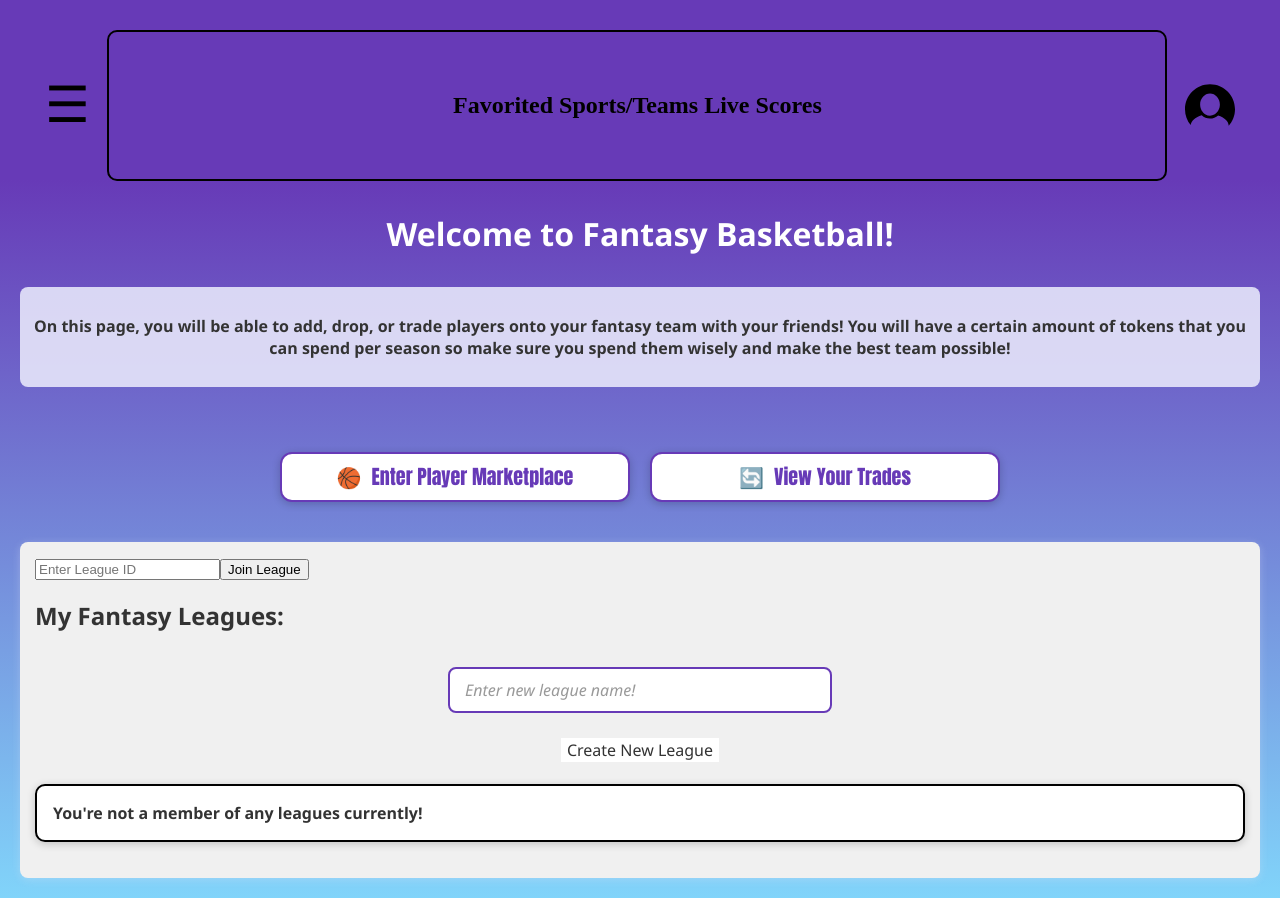
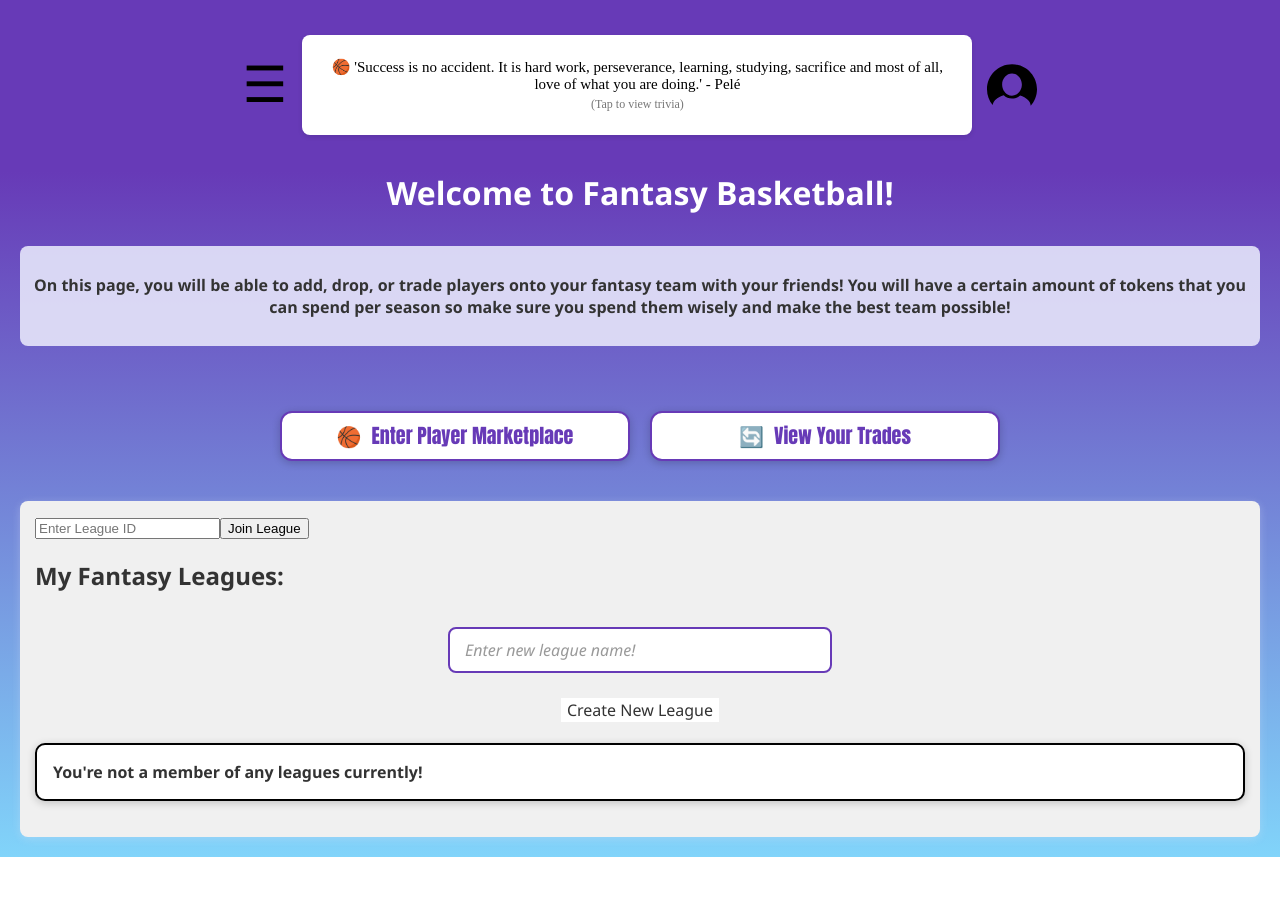
Before and after one commit to joelroyST/meta-capstone, a React (Vite) app in the folder frontend/: page /fantasy-basketball in a window 1280 px wide. After the commit the page ends 857 px from the top, so only its background shows below. Built offline with nearby package versions, Linux system fonts and the light colour scheme.

Commit message:
Created an interactive top bar that shows trivia questions and popular quotes by nba players

```diff
--- a/frontend/src/components/TopBar.css
+++ b/frontend/src/components/TopBar.css
@@ -0,0 +1,6 @@
+.top-section {
+    display: flex;
+    align-items: center;
+    justify-content: center !important;
+    padding: 15px;
+}
--- a/frontend/src/components/TopBar.jsx
+++ b/frontend/src/components/TopBar.jsx
@@ -1,6 +1,7 @@
 import React from "react";
 import DefaultProfilePic from "../assets/defaultpfp.svg";
 import "./TopBar.css";
+import Trivia from "./Trivia";
 
 const TopBar = ({ onHamburgClick, onProfileClick }) => {
   return (
@@ -10,9 +11,7 @@ const TopBar = ({ onHamburgClick, onProfileClick }) => {
           onClick={onHamburgClick}>
           ☰
         </div>
-        <section className="favorite-livescores">
-          <h2>Favorited Sports/Teams Live Scores</h2>
-        </section>
+       <Trivia />
         <img
           className="user-profile-icon"
           src={DefaultProfilePic}
--- /dev/null
+++ b/frontend/src/components/Trivia.css
@@ -0,0 +1,32 @@
+.quote-trivia-toggle {
+  background: white;
+  padding: 10px 15px;
+  border-radius: 8px;
+  box-shadow: 0 2px 5px rgba(0,0,0,0.1);
+  cursor: pointer;
+  width: 50vw;
+  max-width: 800px;
+  height: 80px;
+  text-align: center;
+  display: flex;
+  flex-direction: column;
+  justify-content: center;
+  transition: transform 0.2s ease, box-shadow 0.2s ease;
+}
+
+.quote-trivia-toggle:hover {
+  transform: translateY(-2px);
+  box-shadow: 0 4px 8px rgba(0,0,0,0.15);
+}
+
+.quote-trivia-toggle p {
+  margin: 0;
+  font-size: 15px;
+}
+
+.toggle-hint {
+  display: block;
+  font-size: 12px;
+  color: #777;
+  margin-top: 4px;
+}
--- /dev/null
+++ b/frontend/src/components/Trivia.jsx
@@ -0,0 +1,100 @@
+import React, { useState } from "react";
+import "./Trivia.css";
+
+const Trivia = () => {
+  const quotes = [
+  "🏀 'Success is no accident. It is hard work, perseverance, learning, studying, sacrifice and most of all, love of what you are doing.' - Pelé",
+  "🔥 'I've failed over and over and over again in my life. And that is why I succeed.' - Michael Jordan",
+  "💪 'You have to expect things of yourself before you can do them.' - Michael Jordan",
+  "🏆 'The only way to prove that you’re a good sport is to lose.' - Ernie Banks",
+  "⚡ 'It's not whether you get knocked down; it's whether you get up.' - Vince Lombardi",
+  "🌟 'Do not let what you cannot do interfere with what you can do.' - John Wooden",
+  "💥 'Hard work beats talent when talent doesn’t work hard.' - Tim Notke",
+  "🔥 'Never say never because limits, like fears, are often just an illusion.' - Michael Jordan",
+  "🏀 'The more difficult the victory, the greater the happiness in winning.' - Pelé",
+  "💪 'You can't put a limit on anything. The more you dream, the farther you get.' - Michael Phelps",
+  "🏆 'You miss 100% of the shots you don’t take.' - Wayne Gretzky",
+  "🔥 'Champions keep playing until they get it right.' - Billie Jean King",
+  "💪 'Hard work beats talent when talent fails to work hard.' - Kevin Durant",
+  "⚡ 'The harder the battle, the sweeter the victory.' - Les Brown",
+  "🌟 'Excellence is not a singular act but a habit. You are what you repeatedly do.' - Shaquille O’Neal",
+  "💥 'The difference between a successful person and others is not a lack of strength, not a lack of knowledge, but rather a lack in will.' - Vince Lombardi",
+  "🏀 'Some people want it to happen, some wish it would happen, others make it happen.' - Michael Jordan",
+  "🔥 'You have to expect things of yourself before you can do them.' - Michael Jordan",
+  "💪 'Winning means you’re willing to go longer, work harder, and give more than anyone else.' - Vince Lombardi",
+  "⚡ 'The only place success comes before work is in the dictionary.' - Vince Lombardi",
+];
+
+const trivia = [
+  { question: "🧐 Who holds the record for most points scored in a single NBA game?", answer: "Wilt Chamberlain (100 points)" },
+  { question: "🤔 Which NBA player is known as 'The Black Mamba'?", answer: "Kobe Bryant" },
+  { question: "🏀 Which team won the first NBA championship?", answer: "Philadelphia Warriors" },
+  { question: "🕵️‍♂️ Who was the first player to be drafted #1 overall straight out of high school?", answer: "Kobe Bryant" },
+  { question: "🏆 Who has the most NBA MVP awards?", answer: "Kareem Abdul-Jabbar (6 MVPs)" },
+  { question: "🔥 Which player is famous for the 'Sky Hook' shot?", answer: "Kareem Abdul-Jabbar" },
+  { question: "💪 Who is the NBA's all-time leader in assists?", answer: "John Stockton" },
+  { question: "⚡ Which NBA player is nicknamed 'The King'?", answer: "LeBron James" },
+  { question: "🏀 What year was the NBA founded?", answer: "1946" },
+  { question: "🤔 Which player won the NBA Finals MVP award the most times?", answer: "Michael Jordan (6 times)" },
+  { question: "🧐 Who is the youngest player to score 30,000 points in the NBA?", answer: "LeBron James" },
+  { question: "🤔 Which NBA player is known as 'The Chef'?", answer: "Stephen Curry" },
+  { question: "🏀 Which team has the most NBA championships?", answer: "Boston Celtics (17 championships)" },
+  { question: "🕵️‍♂️ Who was the first NBA player to be elected league MVP by a unanimous vote?", answer: "Stephen Curry" },
+  { question: "🏆 Who was the first African American head coach to win an NBA championship?", answer: "Bill Russell" },
+  { question: "🔥 Which player is known for the 'Dream Shake' move?", answer: "Hakeem Olajuwon" },
+  { question: "💪 Who holds the record for most career triple-doubles?", answer: "Russell Westbrook" },
+  { question: "⚡ Which NBA player is nicknamed 'The Greek Freak'?", answer: "Giannis Antetokounmpo" },
+  { question: "🏀 What is the height of the basketball hoop in the NBA?", answer: "10 feet" },
+  { question: "🤔 Which player was known as 'The Mailman'?", answer: "Karl Malone" },
+];
+
+  const [showQuote, setShowQuote] = useState(true);
+  const [showAnswer, setShowAnswer] = useState(false);
+  const [quoteIndex, setQuoteIndex] = useState(0);
+  const [triviaIndex, setTriviaIndex] = useState(0);
+
+  const handleToggle = () => {
+    if (showQuote) {
+      // switch to trivia question
+      setShowQuote(false);
+      setShowAnswer(false);
+    } else {
+      if (!showAnswer) {
+        // show the trivia answer
+        setShowAnswer(true);
+      } else {
+        // switch back to quote, rotating to next quote
+        setShowQuote(true);
+        setShowAnswer(false);
+        setQuoteIndex((prev) => (prev + 1) % quotes.length);
+        setTriviaIndex((prev) => (prev + 1) % trivia.length);
+      }
+    }
+  };
+
+  return (
+    <div
+      onClick={handleToggle}
+      className="quote-trivia-toggle"
+      title="Tap to toggle trivia/quote/answer">
+      {showQuote ? (
+        <div>
+          <p>{quotes[quoteIndex]}</p>
+          <span className="toggle-hint">(Tap to view trivia)</span>
+        </div>
+      ) : !showAnswer ? (
+        <div>
+          <p>{trivia[triviaIndex].question}</p>
+          <span className="toggle-hint">(Tap to reveal answer)</span>
+        </div>
+      ) : (
+        <div>
+          <p>{trivia[triviaIndex].answer}</p>
+          <span className="toggle-hint">(Tap to view quote)</span>
+        </div>
+      )}
+    </div>
+  );
+};
+
+export default Trivia;
--- a/frontend/src/pages/HomePage.css
+++ b/frontend/src/pages/HomePage.css
@@ -33,7 +33,7 @@ body {
     margin: 0 15px;
 }
 
-.top-section {
+/* .top-section {
     display: flex;
     flex-direction: row;
     justify-content: space-between;
@@ -42,7 +42,7 @@ body {
     top: 0;
     z-index: 999;
     padding: 10px;
-}
+} */
 
 .favorite-livescores{
     margin: 0 0;
```
Also changed, not shown: 1 other file (tests, documents, lock files or other folders).
